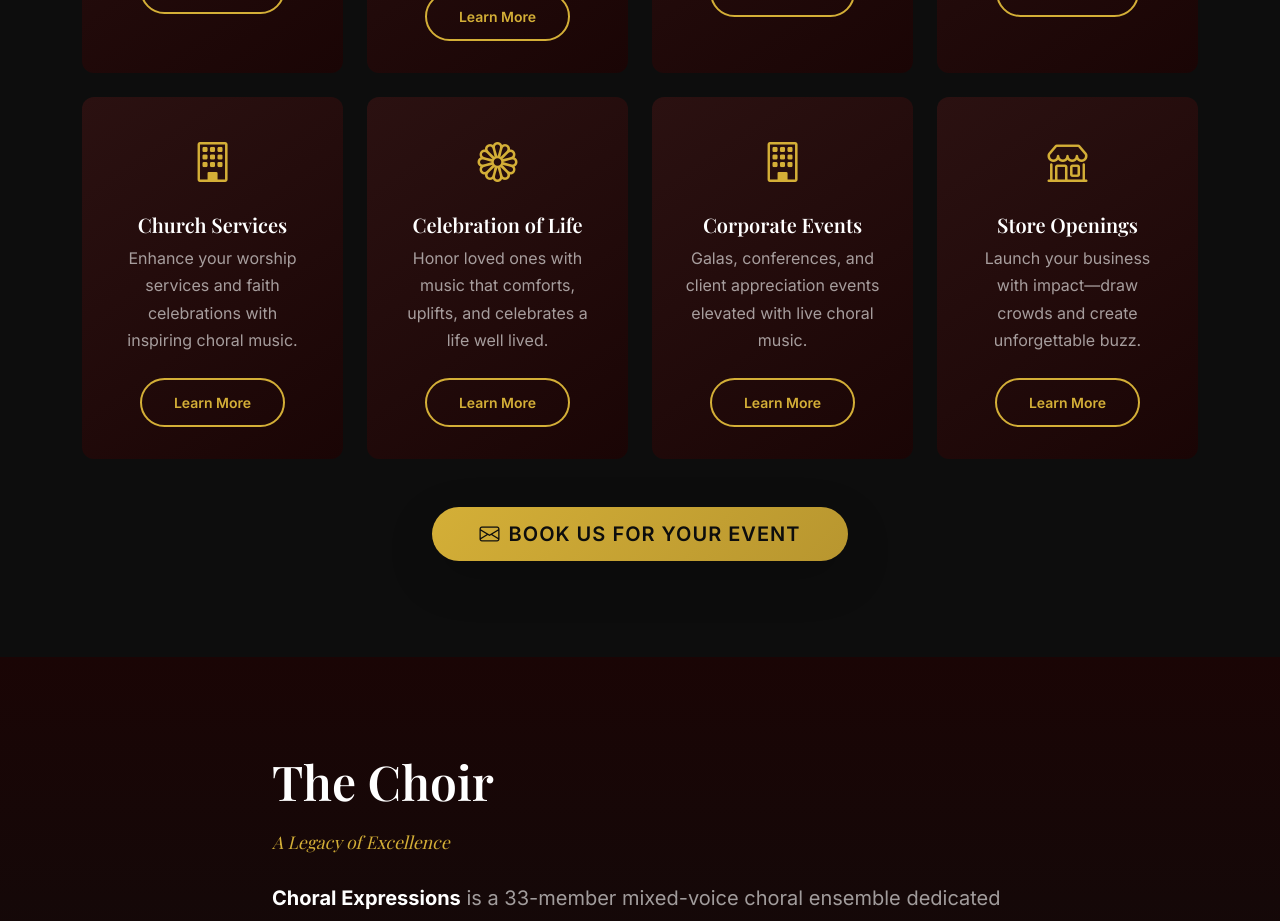
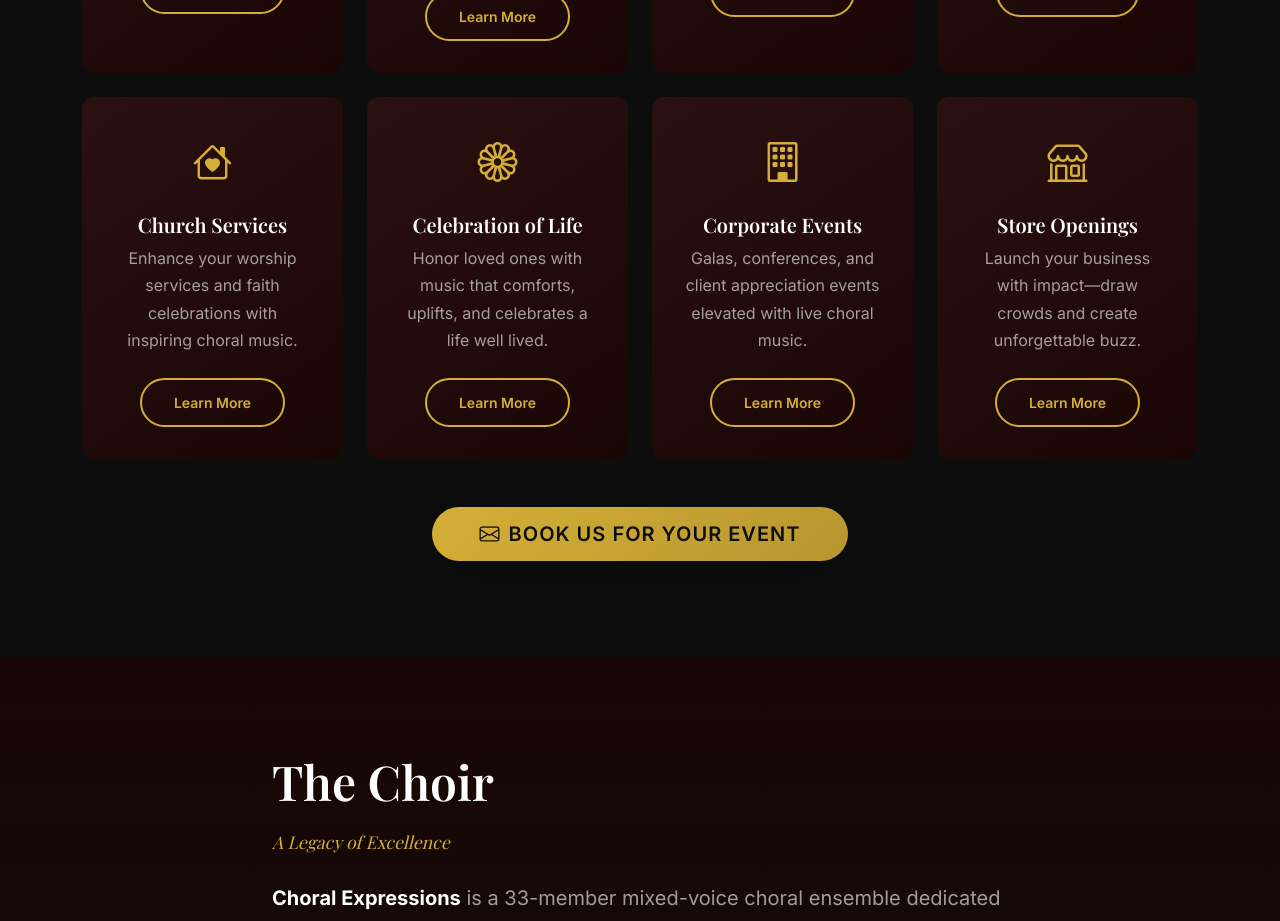
Before and after one commit to cs96ai/ChoralExpressions, a React (Vite) app in the folder ChoralExpressions/: page / in a window 1280 px wide. Shown: the part 1360-2281 px from the top of the page. Built offline with nearby package versions, Linux system fonts and the light colour scheme.

Commit message:
Update Church Services icon to bi-house-heart

```diff
--- a/ChoralExpressions/src/pages/Home.jsx
+++ b/ChoralExpressions/src/pages/Home.jsx
@@ -193,7 +193,7 @@ function Home() {
               <Link to="/services/church-services" className="text-decoration-none">
                 <div className="card service-card h-100 text-white border-0">
                   <div className="card-body text-center">
-                    <i className="bi bi-building fs-1 text-gold mb-3 d-block"></i>
+                    <i className="bi bi-house-heart fs-1 text-gold mb-3 d-block"></i>
                     <h4 className="card-title">Church Services</h4>
                     <p className="card-text text-light-muted">
                       Enhance your worship services and faith celebrations with inspiring choral music.
--- a/ChoralExpressions/src/pages/services/ChurchServices.jsx
+++ b/ChoralExpressions/src/pages/services/ChurchServices.jsx
@@ -17,7 +17,7 @@ function ChurchServices() {
                 <i className="bi bi-arrow-left me-2"></i>Back to Services
               </Link>
               <h1 className="display-3 fw-bold text-white mb-3">
-                <i className="bi bi-building text-gold me-3"></i> Church Services
+                <i className="bi bi-house-heart text-gold me-3"></i> Church Services
               </h1>
               <p className="lead text-gold fs-4 mb-4">Uplifting Worship Through Song</p>
               <p className="text-light-muted fs-5 mb-4">
```
